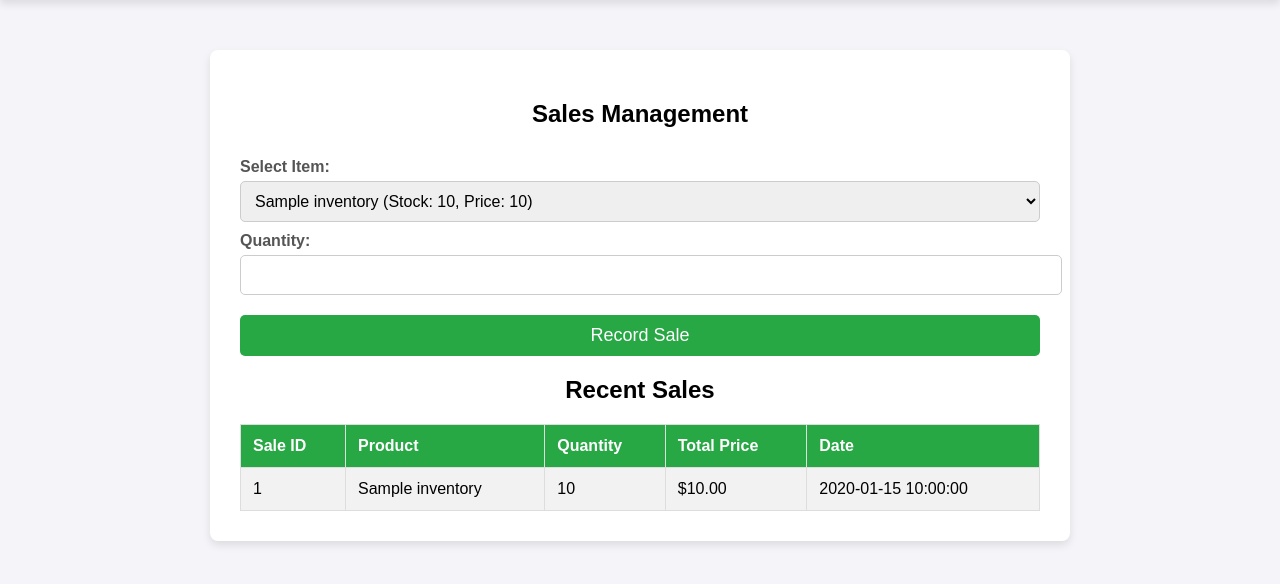
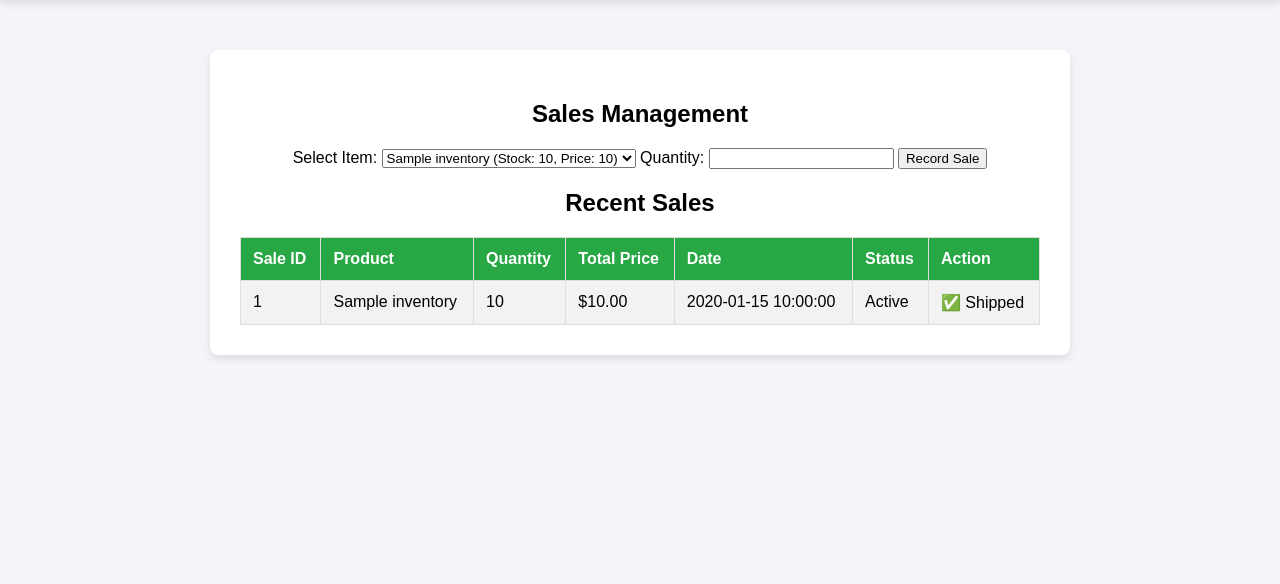
Before and after one commit to JashBhalakia1/API-Jash, a PHP site: page /phpmailer/sales.php in a window 1280 px wide. Shown: the part 39-623 px from the top of the page. Run offline with PHP 8.4, Linux system fonts and the light colour scheme; tables that the repository leaves empty or names only in its code hold one stand-in row (values such as "Sample post").

Commit message:
Shipped option

```diff
--- a/SalesLogic.php
+++ b/SalesLogic.php
@@ -25,8 +25,8 @@
             // Calculate total price
             $total_price = $product['price'] * $quantity;
 
-            // Insert into sales table
-            $stmt = $this->pdo->prepare("INSERT INTO sales (item_id, quantity, total_price) VALUES (?, ?, ?)");
+            // Insert into sales table with default status 'Pending'
+            $stmt = $this->pdo->prepare("INSERT INTO sales (item_id, quantity, total_price, status) VALUES (?, ?, ?, 'Pending')");
             $stmt->execute([$item_id, $quantity, $total_price]);
 
             // Reduce stock in inventory
@@ -40,14 +40,15 @@
     }
 
     public function getSales() {
-        $stmt = $this->pdo->query("SELECT sales.id, inventory.item_name, sales.quantity, sales.total_price, sales.sale_date
+        $stmt = $this->pdo->query("SELECT sales.id, inventory.item_name, sales.quantity, sales.total_price, sales.sale_date, sales.status
                                    FROM sales
                                    JOIN inventory ON sales.item_id = inventory.id
                                    ORDER BY sales.sale_date DESC");
         return $stmt->fetchAll(PDO::FETCH_ASSOC);
     }
+
     public function getSalesByDate($start_date, $end_date) {
-        $sql = "SELECT s.id, i.item_name, s.quantity, (s.quantity * i.price) AS total_price, s.sale_date
+        $sql = "SELECT s.id, i.item_name, s.quantity, (s.quantity * i.price) AS total_price, s.sale_date, s.status
                 FROM sales s
                 JOIN inventory i ON s.item_id = i.id
                 WHERE s.sale_date BETWEEN ? AND ?
@@ -57,5 +58,9 @@
         return $stmt->fetchAll(PDO::FETCH_ASSOC);
     }
 
+    public function markAsShipped($sale_id) {
+        $stmt = $this->pdo->prepare("UPDATE sales SET status = 'Shipped' WHERE id = ?");
+        return $stmt->execute([$sale_id]);
+    }
 }
 ?>
--- a/sales.php
+++ b/sales.php
@@ -10,25 +10,28 @@
 $inventory = $sales->getInventory(); // Fetch inventory
 
 // Handle Sales Submission
-if ($_SERVER["REQUEST_METHOD"] == "POST") {
+if ($_SERVER["REQUEST_METHOD"] == "POST" && isset($_POST['record_sale'])) {
     $item_id = $_POST["item_id"];
     $quantity = $_POST["quantity"];
-
     $result = $sales->addSale($item_id, $quantity);
     $message = $result ? "✅ Sale recorded successfully!" : "❌ Error processing sale.";
+}
+
+// Handle Shipping Update
+if ($_SERVER["REQUEST_METHOD"] == "POST" && isset($_POST['ship_sale'])) {
+    $sale_id = $_POST['sale_id'];
+    $sales->markAsShipped($sale_id);
 }
 
 // Fetch Sales Data
 $salesData = $sales->getSales();
 ?>
-
 <!DOCTYPE html>
 <html lang="en">
 <head>
     <meta charset="UTF-8">
     <meta name="viewport" content="width=device-width, initial-scale=1.0">
     <title>Sales Management</title>
-
     <style>
         /* General Styles */
         body {
@@ -77,49 +80,6 @@
             margin: 50px auto;
         }
 
-        /* Form Styling */
-        form {
-            display: flex;
-            flex-direction: column;
-            text-align: left;
-        }
-
-        label {
-            font-weight: bold;
-            margin-top: 10px;
-            color: #555;
-        }
-
-        select, input[type="number"], button {
-            width: 100%;
-            padding: 10px;
-            margin-top: 5px;
-            border: 1px solid #ccc;
-            border-radius: 5px;
-            font-size: 16px;
-        }
-
-        button {
-            margin-top: 20px;
-            background: #28a745;
-            color: white;
-            border: none;
-            font-size: 18px;
-            cursor: pointer;
-            transition: 0.3s;
-        }
-
-        button:hover {
-            background: #218838;
-        }
-
-        /* Notification Messages */
-        p {
-            color: red;
-            font-weight: bold;
-        }
-
-        /* Table Styling */
         table {
             width: 100%;
             border-collapse: collapse;
@@ -143,32 +103,9 @@
         tr:nth-child(even) {
             background-color: #f2f2f2;
         }
-
-        /* Mobile Responsive Design */
-        @media (max-width: 768px) {
-            .navbar {
-                flex-direction: column;
-                text-align: center;
-            }
-
-            .navbar a {
-                padding: 10px;
-                display: block;
-                margin-bottom: 5px;
-            }
-
-            .container {
-                width: 95%;
-            }
-
-            table, th, td {
-                font-size: 14px;
-            }
-        }
     </style>
 </head>
 <body>
-
     <!-- Navigation Bar -->
     <div class="navbar">
         <div class="menu">
@@ -183,7 +120,6 @@
 
     <div class="container">
         <h2>Sales Management</h2>
-
         <?php if (isset($message)) { echo "<p>$message</p>"; } ?>
 
         <form method="POST">
@@ -195,11 +131,9 @@
                     </option>
                 <?php endforeach; ?>
             </select>
-
             <label>Quantity:</label>
             <input type="number" name="quantity" min="1" required>
-
-            <button type="submit">Record Sale</button>
+            <button type="submit" name="record_sale">Record Sale</button>
         </form>
 
         <h2>Recent Sales</h2>
@@ -210,6 +144,8 @@
                 <th>Quantity</th>
                 <th>Total Price</th>
                 <th>Date</th>
+                <th>Status</th>
+                <th>Action</th>
             </tr>
             <?php foreach ($salesData as $sale): ?>
                 <tr>
@@ -218,10 +154,20 @@
                     <td><?= $sale['quantity']; ?></td>
                     <td>$<?= number_format($sale['total_price'], 2); ?></td>
                     <td><?= $sale['sale_date']; ?></td>
+                    <td><?= $sale['status']; ?></td>
+                    <td>
+                        <?php if ($sale['status'] == 'Pending'): ?>
+                            <form method="POST" style="display:inline;">
+                                <input type="hidden" name="sale_id" value="<?= $sale['id']; ?>">
+                                <button type="submit" name="ship_sale">Ship</button>
+                            </form>
+                        <?php else: ?>
+                            ✅ Shipped
+                        <?php endif; ?>
+                    </td>
                 </tr>
             <?php endforeach; ?>
         </table>
     </div>
-
-            </body>
+</body>
 </html>
```
